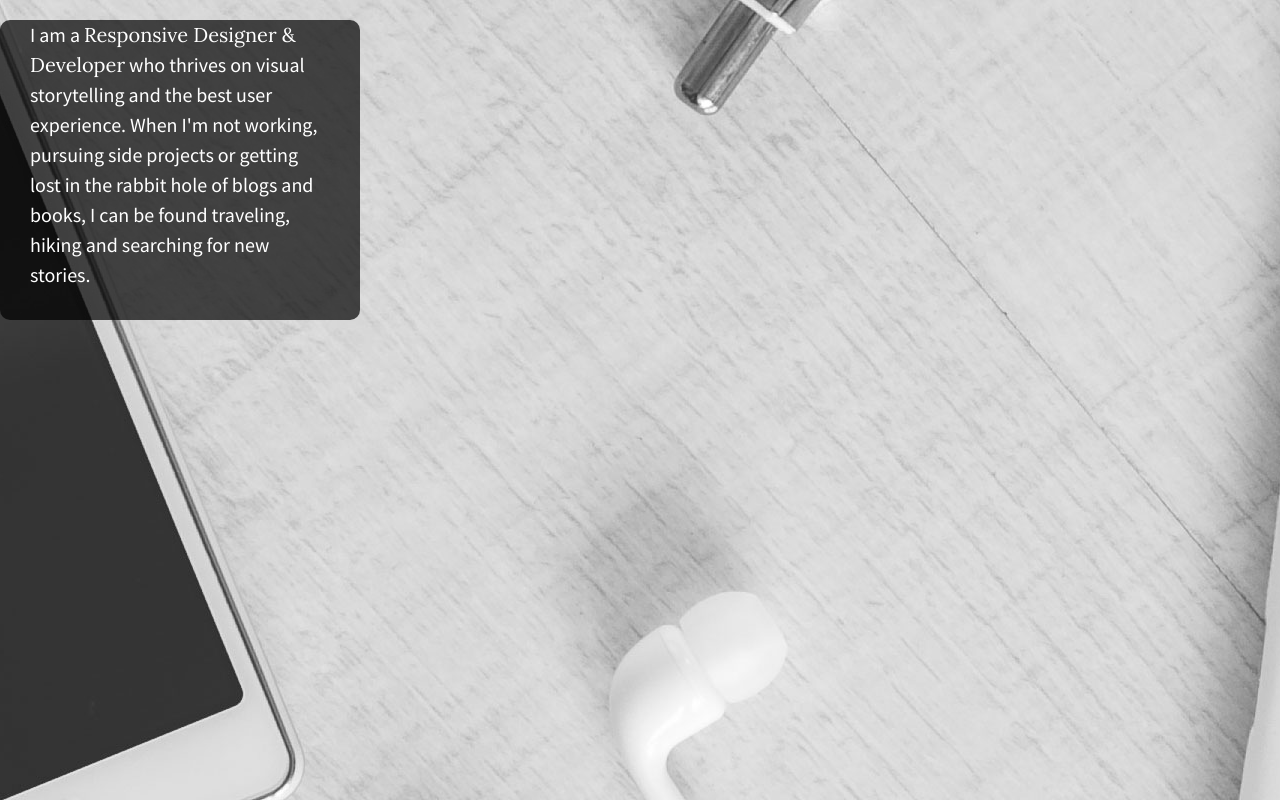
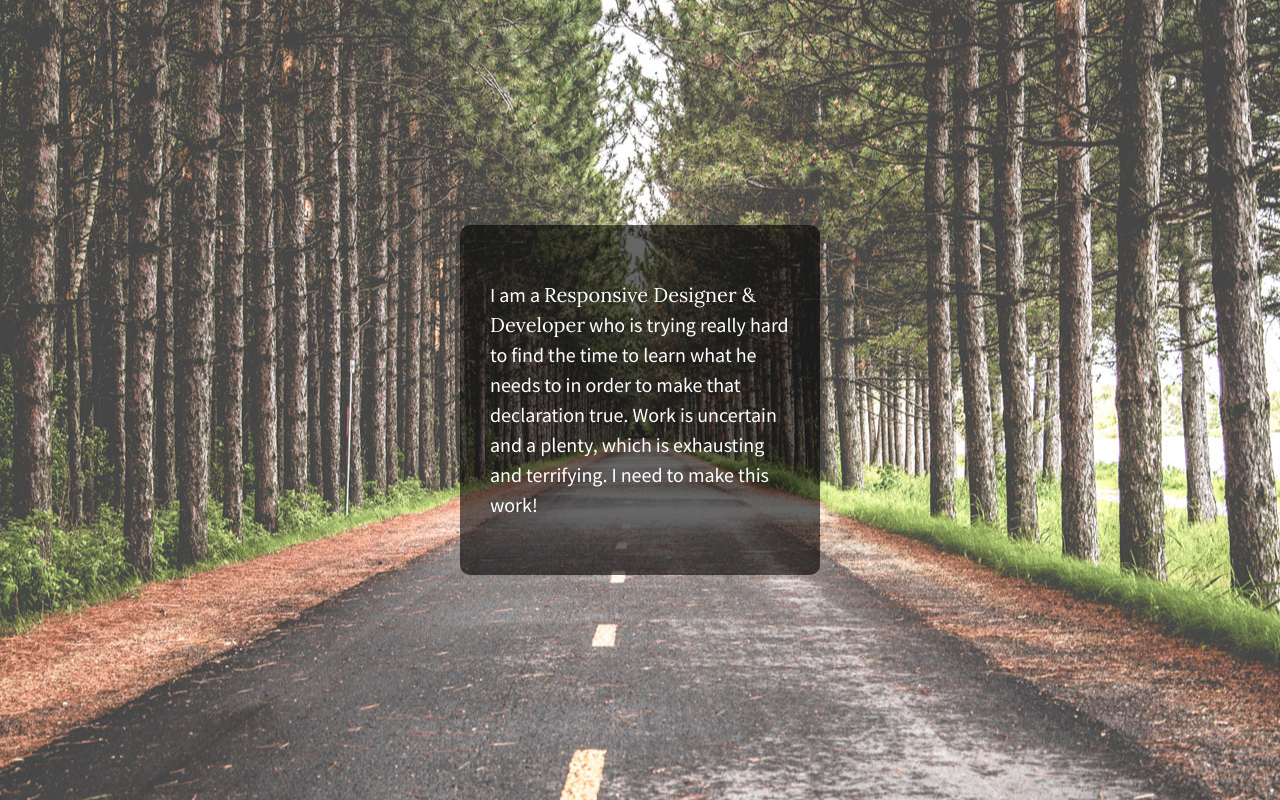
Before and after one commit to christopherbean/centering-flexbox-self, a plain HTML site: page index.html in a window 1280 px wide. Drawn offline with nearby package versions, Linux system fonts and the light colour scheme.

Commit message:
changed bg img and text

```diff
--- a/css/main.css
+++ b/css/main.css
@@ -97,15 +97,20 @@ textarea {
 
 /*Large Background Image*/
 html {
-  background: url(../img/bkgd2.jpg) no-repeat center center fixed;
+  background: url(../img/bkgd.jpg) no-repeat center center fixed;
+    height: 100%;
    /* set height to 100% - these are important for allowing content to vertically align */
 }
 
 body {
+    height: 100%;
   /* set height to 100% - these are important for allowing content to vertically align */
 }
 
 .wrapper {
+    display: flex;
+    justify-content: center;
+    align-items: center;
   /* set the display to flex and use the justify-content & align-items properties to center all child elements on the page */
   margin: 0;
   height: 100%;
@@ -113,9 +118,12 @@ body {
 }
 
 #content {
+    display: flex;
+    justify-content: center;
+    align-items: center;
   /* set the display to flex and use the justify-content & align-items properties to center the text within the div*/
   background: #222;
-  background:rgba(0,0,0,0.7);
+  background:rgba(0,0,0,0.6);
   color: #fff;
   font-family: 'Source Sans Pro', sans-serif;
   font-weight: 300;
@@ -124,7 +132,7 @@ body {
   border-radius: 10px;
   padding: 0px 30px;
   width: 300px;
-  height: 300px;
+  height: 350px;
 }
 
 #content p span {
--- a/index.html
+++ b/index.html
@@ -25,7 +25,7 @@
 
         <section class="wrapper">
             <div id="content">
-                <p>I am a <span>Responsive Designer & Developer</span> who thrives on visual storytelling and the best user experience. When I'm not working, pursuing side projects or getting lost in the rabbit hole of blogs and books, I can be found traveling, hiking and searching for new stories.</p>
+                <p>I am a <span>Responsive Designer & Developer</span> who is trying really hard to find the time to learn what he needs to in order to make that declaration true. Work is uncertain and a plenty, which is exhausting and terrifying. I need to make this work!</p>
             </div>
         </section>
 
```
